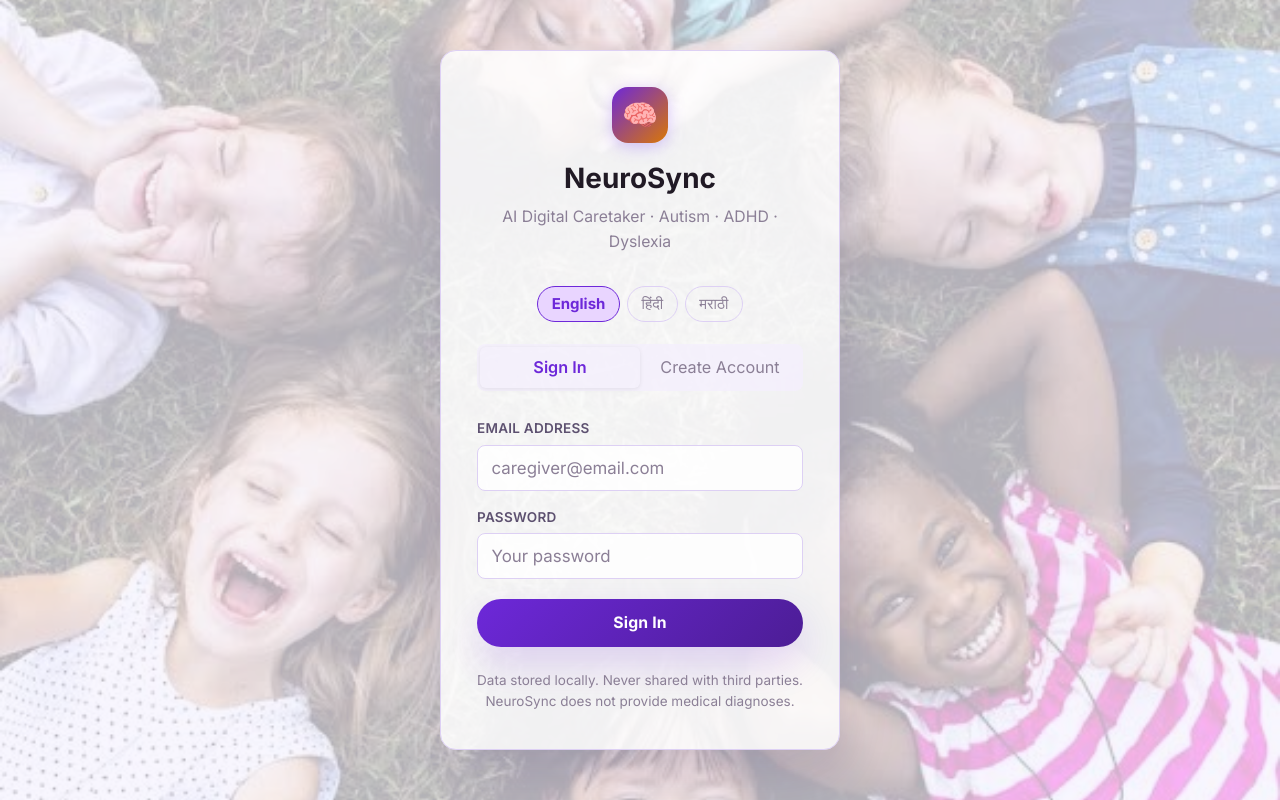
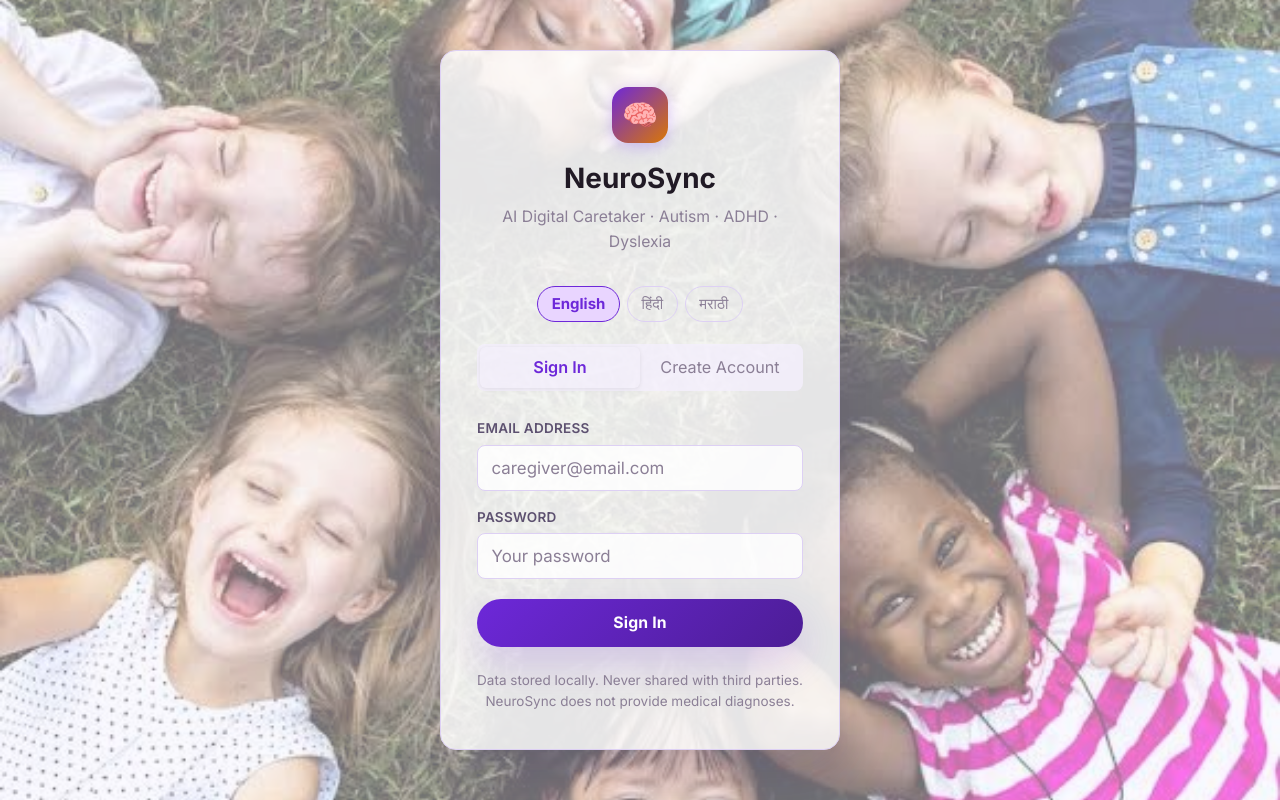
Before and after one commit to krishangjain2011-commits/Neurosync, a React (Vite) app: page /auth in a window 1280 px wide. Built offline with nearby package versions, Linux system fonts and the light colour scheme.

Commit message:
feat: backdrop image visible app-wide + opacity boost; §3 typography 18px; §7 chat brevity; §6 i18n keys; §1 Visual Board; §2 otherDetails profile field; §5 plain language in AI prompts

```diff
--- a/src/index.css
+++ b/src/index.css
@@ -79,7 +79,7 @@
     content: '';
     position: fixed;
     inset: 0;
-    background: rgba(247, 244, 255, 0.72);
+    background: rgba(247, 244, 255, 0.45);
     pointer-events: none;
     z-index: 0;
   }
```
